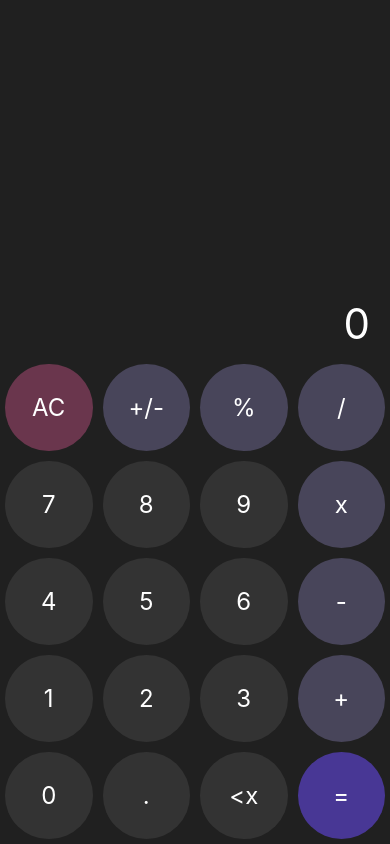
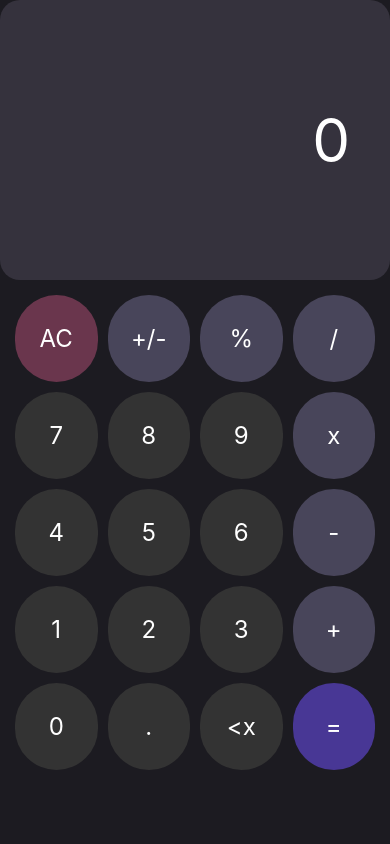
Before and after one commit to rogeonee/react-calculator, a React Native app: screen / in a window 390 px wide. Built offline with nearby package versions, Linux system fonts and the light colour scheme.

Commit message:
Refactoring and design change

```diff
--- a/App.js
+++ b/App.js
@@ -1,4 +1,4 @@
-import React, { Component } from "react";
+import React, { Component, useState, useEffect } from "react";
 import { SafeAreaView, StyleSheet, Text, View } from "react-native";
 import Button from "./components/Button";
 import Row from "./components/Row";
@@ -8,6 +8,7 @@ import calculator, { initialState } from "./util/calculator";
 export default class App extends Component {
   state = initialState;
 
+
   // handle tap method
   HandleTap = (type, value) => {
     this.setState((state) => calculator(type, value, state));
@@ -16,14 +17,18 @@ export default class App extends Component {
   // render method
   render() {
     return (
-      <View style={styles.container}>
-        {/* Status bae here */}
-        <SafeAreaView>
+      <SafeAreaView style={styles.container}>
+        {/* Status bar here */}
+
+          {/* Display area */}
+          <View style={styles.displayArea}>
             <Text style={styles.value}>
               {parseFloat(this.state.currentValue).toLocaleString()}
             </Text>
+          </View>
 
-          {/* Do create componentRow */}
+          {/* Grid area */}
+          <View style={styles.gridArea}>
             <Row>
               <Button
                 text="AC"
@@ -94,8 +99,8 @@ export default class App extends Component {
                 onPress={() => this.HandleTap("equal", "=")}
               />
             </Row>
+          </View>
       </SafeAreaView>
-      </View>
     );
   }
 }
@@ -104,14 +109,26 @@ export default class App extends Component {
 const styles = StyleSheet.create({
   container: {
     flex: 1,
-    backgroundColor: "#202020",
-    justifyContent: "flex-end",
+    backgroundColor: '#1c1b21', // Dark background
+  },
+  displayArea: {
+    height: 280, // reduced height for display area
+    backgroundColor: '#35323d', // Lighter shade than container
+    justifyContent: 'center',
+    alignItems: 'flex-end',
+    paddingRight: 20,
+    borderRadius: 20,
+  },
+  gridArea: {
+    flex: 0.5,
+    backgroundColor: "#1c1b21",
+    // Style your button grid layout
+    padding: 10, // some padding around the button grid for better aesthetics
   },
   value: {
     color: "#fff",
-    fontSize: 42,
+    fontSize: 60,
     textAlign: "right",
     marginRight: 20,
-    marginBottom: 10,
   },
 });
```
Lines whose indentation alone changed are shown as unchanged.
